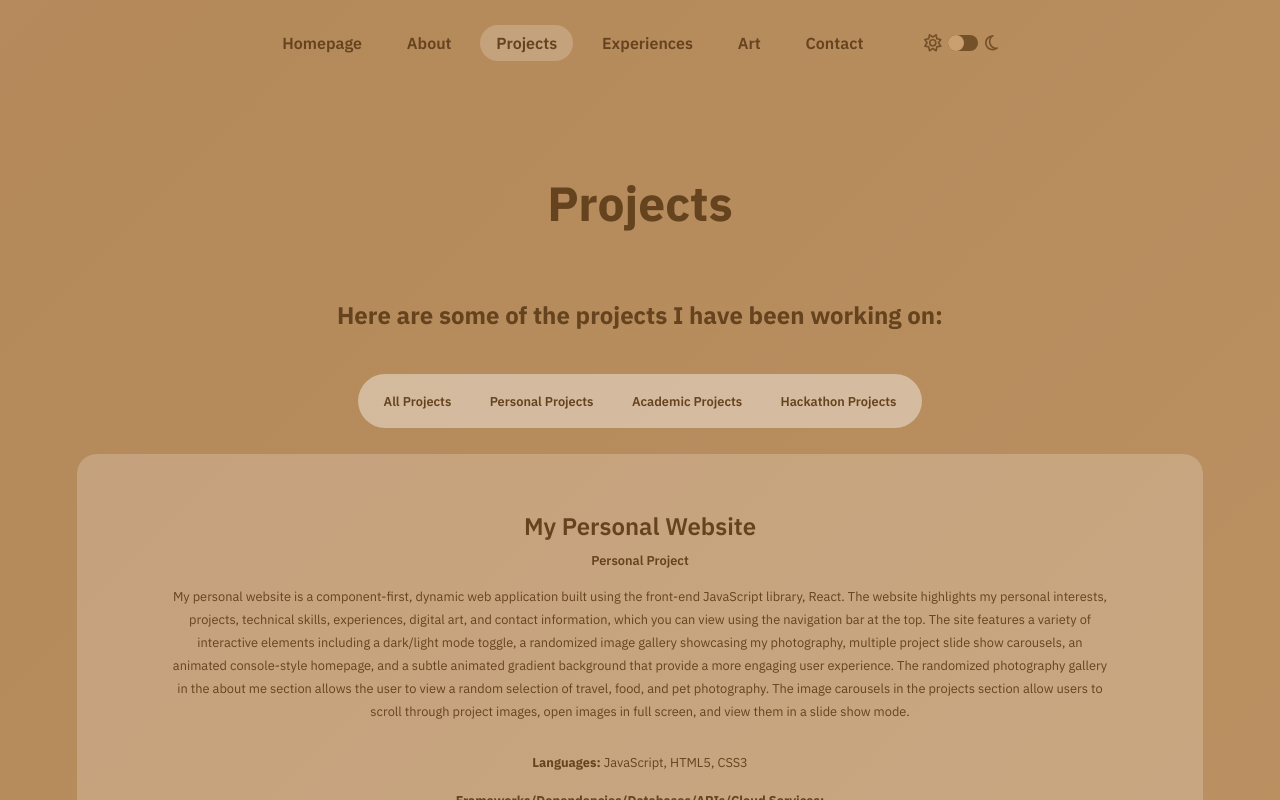
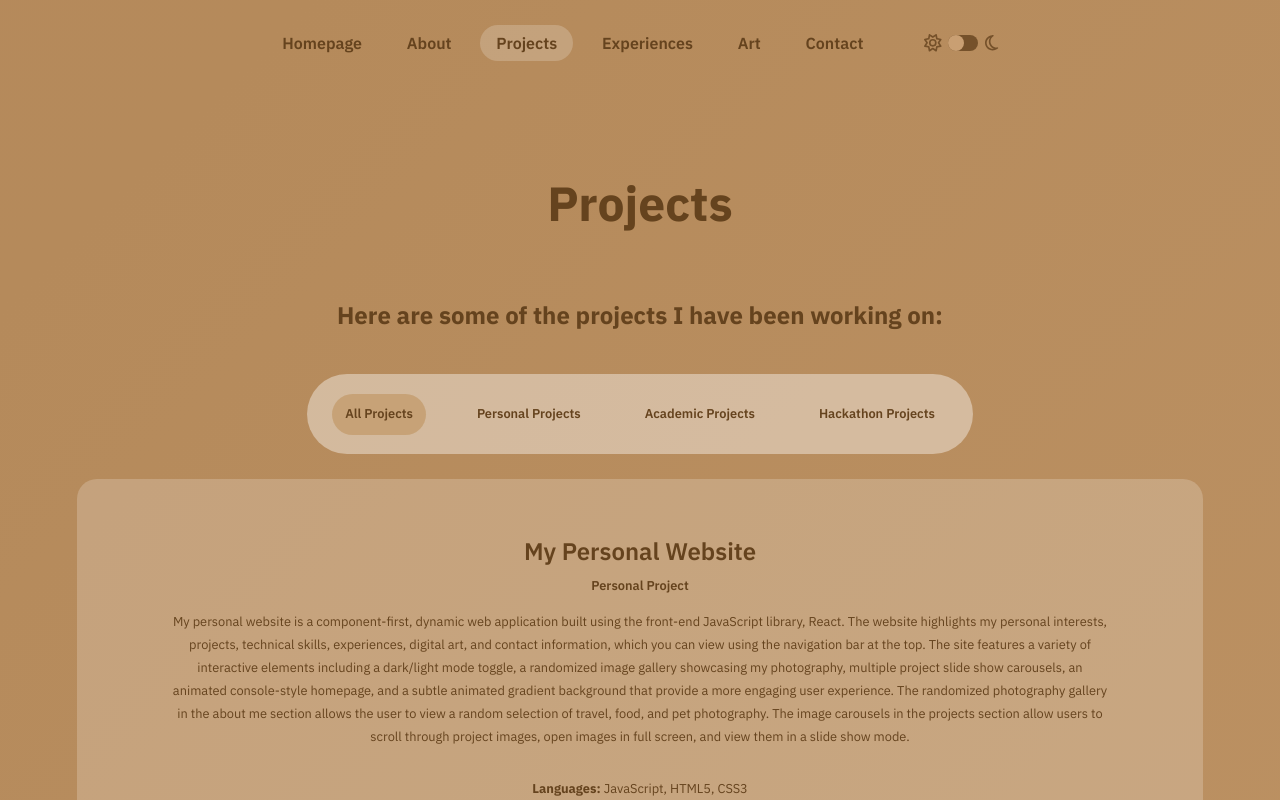
Before and after one commit to steph-xue/portfolio, a React (Vite) app: page /projects in a window 1280 px wide. Shown: the top 800 px of the page. Built offline with nearby package versions, Linux system fonts and the light colour scheme.

Commit message:
fix project category selection

```diff
--- a/src/components/Projects.jsx
+++ b/src/components/Projects.jsx
@@ -14,11 +14,12 @@ function Projects(props) {
     // Display a specific section when the user clicks on a category link (default is all projects)
     const [projectCategory, setProjectCategory] = React.useState("all");
 
+    // Function to update the project category based on the selected category link
     function updateProjectCategory(type) {
         if (type === "all") {
             setProjectCategory("all");
             setCurrentProjectData(allProjectData);
-        } else if (type === "personal,") {
+        } else if (type === "personal") {
             setProjectCategory("personal");
             const personalProjects = allProjectData.filter(project => project.category === "personal");
             setCurrentProjectData(personalProjects);
@@ -105,10 +106,22 @@ function Projects(props) {
 
             {/* Category links */}
             <div className={props.darkMode ? "projects-nav nav-dark" : "projects-nav nav-light"}>
-                <p onClick={() => updateProjectCategory("all")} className="projects-nav-link">All Projects</p>
-                <p onClick={() => updateProjectCategory("personal,")} className="projects-nav-link">Personal Projects</p>
-                <p onClick={() => updateProjectCategory("academic")} className="projects-nav-link">Academic Projects</p>
-                <p onClick={() => updateProjectCategory("hackathon")} className="projects-nav-link">Hackathon Projects</p>
+                <p className={projectCategory === "all" ? "projects-nav-link project-active" : "projects-nav-link"}
+                    onClick={() => updateProjectCategory("all")}>
+                        All Projects
+                </p>
+                <p className={projectCategory === "personal" ? "projects-nav-link project-active" : "projects-nav-link"}
+                   onClick={() => updateProjectCategory("personal")}>
+                    Personal Projects
+                </p>
+                <p className={projectCategory === "academic" ? "projects-nav-link project-active" : "projects-nav-link"}
+                   onClick={() => updateProjectCategory("academic")}>
+                    Academic Projects
+                </p>
+                <p className={projectCategory === "hackathon" ? "projects-nav-link project-active" : "projects-nav-link"}
+                   onClick={() => updateProjectCategory("hackathon")}>
+                    Hackathon Projects
+                </p>
             </div>
 
             {/* Project section */}
--- a/src/style.scss
+++ b/src/style.scss
@@ -17,6 +17,7 @@
 	--color-brown-opacity2: rgba(117, 79, 47, 0.95);
 	--color-brown-opacity3: rgba(136, 91, 54, 0.95);
 	--color-brown-opacity4: rgba(188, 150, 104, 0.95);
+	--color-brown-opacity5: rgba(199, 162, 117, 0.95);
     --color-light-brown1: #cda478;
 	--color-light-brown2: rgb(200, 167, 127);
 	--color-light-brown3: #c39a6b;
@@ -835,7 +836,7 @@ a {
 
 .projects-nav {
 	display: flex;
-	justify-content: space-between;
+	justify-content: center;
 	gap: 0em;
 	align-items: center;
 	text-align: center;
@@ -866,10 +867,16 @@ a {
 	font-weight: var(--fw-med);
 	line-height: 1.2em;
 	cursor: pointer;
-	transition: opacity 0.4s ease-in-out;
-	padding-left: 0em;
-	padding-right: 0em;
-	transition: transform 0.6s ease-in-out, color 0.6s ease-in-out;
+	padding: 1em;
+	border-radius: 50px;  /* Ensure consistent border-radius */
+	transition:
+		opacity 0.4s ease-in-out,
+		transform 0.5s ease-in-out,
+		color 0.5s ease-in-out,
+		background 0.5s ease-in-out,
+		border-radius 0.5s ease-in-out,
+		box-shadow 0.5s ease-in-out;
+	overflow: hidden;
 }
 
 @media (min-width: 400px) {
@@ -884,9 +891,34 @@ a {
 	}
 }
 
-.projects-nav-link:hover, .projects-nav-link:focus {
+.projects-nav-link:hover,
+.projects-nav-link:focus {
 	color: var(--color-dark-brown3);
-	transform: scale(1.05);
+	background-color: var(--color-brown-opacity5);
+	border-radius: 50px;
+	transform: scale(1.03);
+}
+
+.project-active {
+	background: var(--color-brown-opacity5);
+	border-radius: 50px;
+	padding: 1em;
+	cursor: pointer;
+	overflow: hidden;  /* Ensures border-radius clipping */
+	transition:
+		background 0.4s ease-in-out,
+		transform 0.4s ease-in-out,
+		border-radius 0.4s ease-in-out;
+}
+
+.project-active:hover,
+.project-active:focus {
+	background-color: var(--color-brown-opacity5);
+	transform: scale(1.02);
+}
+
+.navbar-list-active-dark {
+	background: var(--color-dark-brown3);
 }
 
 .project-container-light {
```
